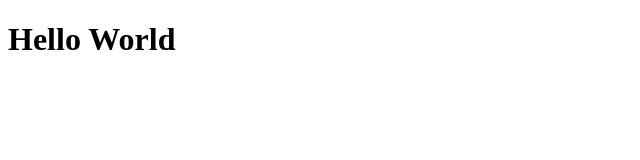
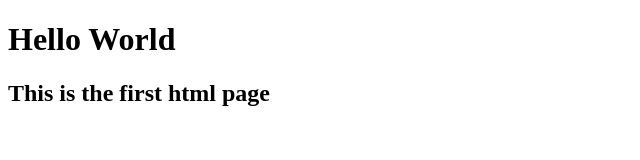
Before and after one commit to OscarOu08301236/ous2-1832340.github.io, a plain HTML site: page index.html in a window 1280 px wide. Shown: the whole page, without its empty margins (0-640 px from the left). Drawn offline with Linux system fonts and the light colour scheme.

Commit message:
Add files via upload

```diff
--- a/index.html
+++ b/index.html
@@ -5,5 +5,6 @@
     </head>
     <body>
         <h1>Hello World</h1>
+        <h2>This is the first html page<h2>
     </body>
 </html>
```
